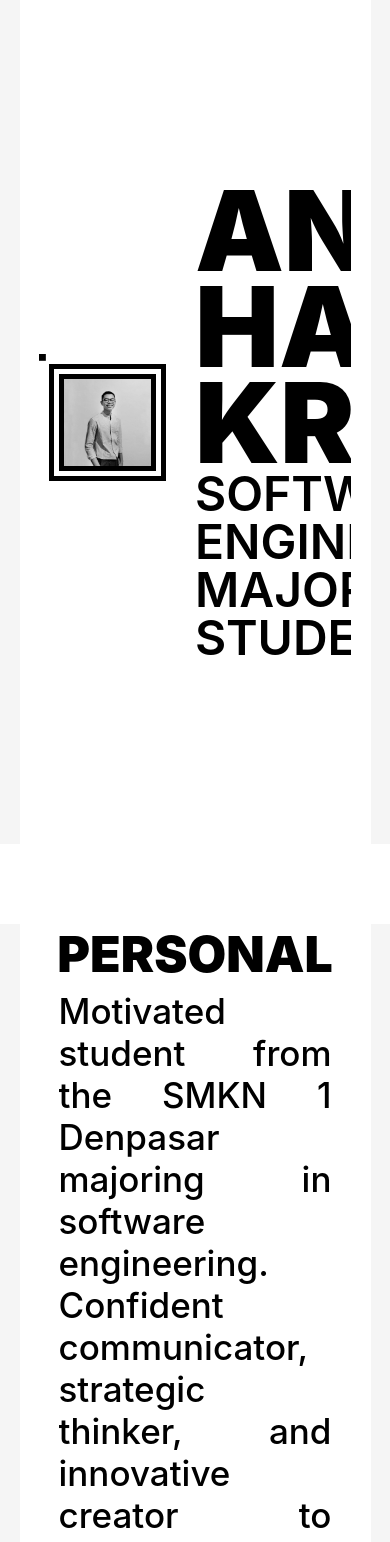
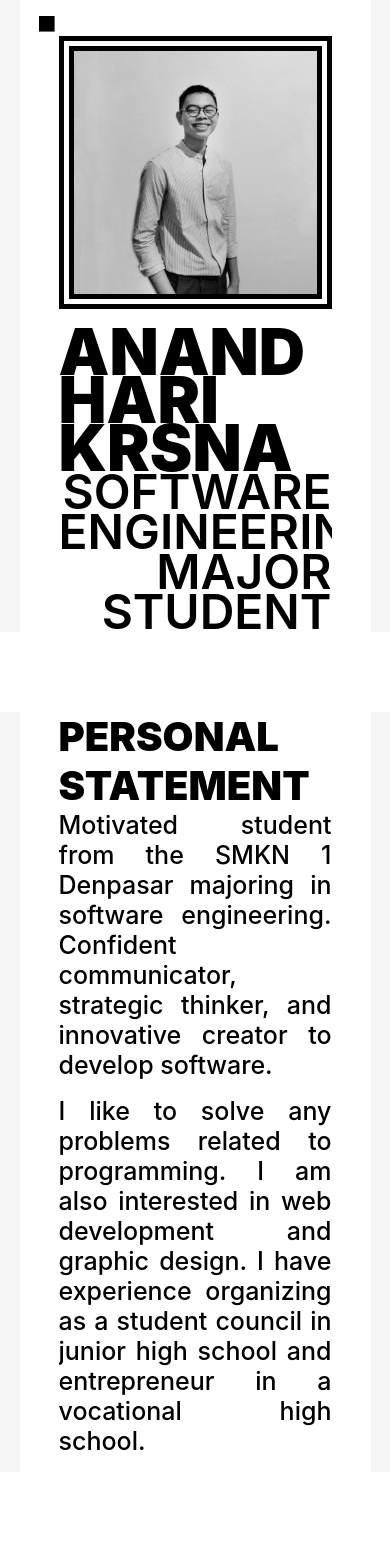
Before and after one commit to Sena-Mashira/Intern, a React (Create React App) app: page / in a window 390 px wide. Shown: the top 1542 px of the page. Built offline with nearby package versions, Linux system fonts and the light colour scheme.

Commit message:
update build for gh-pages

```diff
--- a/package.json
+++ b/package.json
@@ -1,7 +1,7 @@
 {
   "name": "3",
   "version": "0.1.0",
-  "homepage": "https://gitname.github.io/react-gh-pages",
+  "homepage": "https://sena-mashira.github.io/intern",
   "private": true,
   "dependencies": {
     "@testing-library/jest-dom": "^5.16.5",
--- a/src/App.css
+++ b/src/App.css
@@ -34,7 +34,7 @@ html,
 }
 
 .main > :not(.landing) {
-  margin: 5rem 0 ;
+  margin: 5rem 0;
 }
 
 .landing,
@@ -157,10 +157,10 @@ html,
   text-transform: uppercase;
   font-weight: 900;
   line-height: 6rem;
-
+  height: auto;
 }
 
-.name h1::before {
+/* .name h1::before {
   content: "";
   top: 0;
   left: 0;
@@ -180,7 +180,7 @@ html,
   background-size: 100% 100%;
   background-image: linear-gradient(white, white);
   background-repeat: no-repeat;
-}
+} */
 
 .profile-text-container p {
   overflow: hidden;
@@ -285,7 +285,7 @@ html,
 }
 
 .experience,
-.project {
+.project, .skill {
   width: 100%;
   height: 200vh;
   display: flex;
@@ -317,12 +317,13 @@ html,
   font-size: 3rem;
 }
 
-.about-container p {
+.about-container p, ul {
   font-size: 2rem;
   color: dimgray;
 }
 
-.skill ul, .language ul {
+.skill ul,
+.language ul {
   display: flex;
   flex-direction: row;
   color: black;
@@ -360,3 +361,315 @@ html,
 .language li:hover {
   padding: 40px 60px;
 }
+
+.project span {
+  height: fit-content;
+  position: relative;
+}
+
+.project a {
+  text-decoration: none;
+  font-size: 2rem;
+  color: white;
+  text-transform: uppercase;
+}
+
+.project button {
+  background-color: black;
+  padding: 20px 40px;
+  transition: 0.5s;
+  border: none;
+}
+
+.project button:hover {
+  padding: 20px 50px;
+}
+
+/* Responsive */
+@media only screen and (max-width: 550px) {
+
+  .landing,
+  .summary {
+    height: auto;
+    overflow: hidden;
+  }
+
+  .header {
+    height: auto;
+    display: flex;
+    flex-direction: column;
+    align-items: center;
+    justify-content: center;
+    padding-top: 1rem;
+  }
+
+  .about-container {
+    display: flex;
+    flex-direction: column;
+    justify-content: center;
+    width: 90vw;
+  }
+
+  .photo-container {
+    width: 80vw;
+  }
+
+  .photo-container span {
+    width: 70vw;
+  }
+
+  .little-box {
+    width: 80vw;
+  }
+
+  .foto-diri {
+    width: 70vw;
+  }
+
+  .profile-text-container span {
+    height: 100%;
+  }
+  .profile-text-container {
+    width: 70vw;
+    height: fit-content;
+  }
+
+  .profile-text-container .name h1 {
+    font-size: 4rem;
+    line-height: 3rem;
+    height: 100%;
+  }
+
+  .profile-text-container p {
+    font-size: 2.3rem;
+    font-weight: 600;
+    line-height: 2.5rem;
+  }
+
+  .statement {
+    height: auto;
+    display: flex;
+    justify-content: flex-start;
+    align-items: center;
+    flex-direction: column;
+  }
+
+  .statement-container {
+    width: 70vw;
+  }
+
+  .title {
+    text-align: left;
+    font-size: 40px;
+  }
+
+  .personal-statement > * {
+    font-size: 25px;
+  }
+
+  .about-container h2 {
+    font-size: 2.5rem;
+    background-color: black;
+    color: white;
+    padding: 5px 10px;
+  }
+
+  .about-container h3 {
+    font-size: 2.5rem;
+  }
+
+  .about-container h4 {
+    font-size: 2rem;
+  }
+
+  .about-container p, ul {
+    font-size: 1.5rem;
+  }
+
+  .education,
+  .experience,
+  .project,
+  .language,
+  .skill {
+    width: 70vw;
+  }
+
+.education,
+.language {
+  width: 100%;
+  height: 100vh;
+}
+
+.project, .skill {
+  height: 200vh;
+}
+
+.experience{
+  height: 100%;
+}
+
+  .skill ul, .language ul {
+    gap: 5px;
+  }
+
+  .skill li {
+    padding: 10px 20px;
+  }
+  .skill li:hover {
+    padding: 10px 20px;
+  }
+  .language li {
+    padding: 30px;
+  }
+  .language li:hover {
+    padding: 30px 40px;
+  }
+  .project a {
+    font-size: 1rem;
+  }
+  .project button {
+    padding: 5px 20px;
+    width: 100%;
+  }
+  .project :hover {
+    padding: 10px 30px;
+  }
+
+}
+
+@media only screen and (max-width: 820px) {
+
+  .landing,
+  .summary {
+    height: auto;
+    overflow: hidden;
+  }
+
+  .header {
+    height: auto;
+    display: flex;
+    flex-direction: column;
+    align-items: center;
+    justify-content: center;
+    padding-top: 1rem;
+  }
+
+  .about-container {
+    display: flex;
+    flex-direction: column;
+    justify-content: center;
+    width: 90vw;
+  }
+
+  .photo-container {
+    width: 80vw;
+  }
+
+  .photo-container span {
+    width: 70vw;
+  }
+
+  .little-box {
+    width: 80vw;
+  }
+
+  .foto-diri {
+    width: 70vw;
+  }
+
+  .profile-text-container span {
+    height: 100%;
+  }
+  .profile-text-container {
+    width: 70vw;
+    height: fit-content;
+  }
+
+  .profile-text-container .name h1 {
+    font-size: 4rem;
+    line-height: 3rem;
+    height: 100%;
+  }
+
+  .profile-text-container p {
+    font-size: 3rem;
+    font-weight: 600;
+    line-height: 2.5rem;
+  }
+
+  .statement {
+    height: auto;
+    display: flex;
+    justify-content: flex-start;
+    align-items: center;
+    flex-direction: column;
+  }
+
+  .statement-container {
+    width: 70vw;
+  }
+
+  .title {
+    text-align: left;
+    font-size: 40px;
+  }
+
+  .personal-statement > * {
+    font-size: 25px;
+  }
+
+  .about-container h2 {
+    font-size: 2.5rem;
+    background-color: black;
+    color: white;
+    padding: 5px 10px;
+  }
+
+  .about-container h3 {
+    font-size: 2.5rem;
+  }
+
+  .about-container h4 {
+    font-size: 2rem;
+  }
+
+  .about-container p, ul {
+    font-size: 1.5rem;
+  }
+
+  .education,
+  .experience,
+  .project,
+  .language,
+  .skill {
+    width: 70vw;
+  }
+
+  .skill ul, .language ul {
+    gap: 5px;
+  }
+
+  .skill li {
+    padding: 10px 20px;
+  }
+  .skill li:hover {
+    padding: 10px 20px;
+  }
+  .language li {
+    padding: 30px;
+  }
+  .language li:hover {
+    padding: 30px 40px;
+  }
+  .project a {
+    font-size: 1rem;
+  }
+  .project button {
+    padding: 5px 20px;
+    width: 100%;
+  }
+  .project :hover {
+    padding: 10px 30px;
+  }
+
+}
--- a/src/components/about/experience.js
+++ b/src/components/about/experience.js
@@ -13,7 +13,9 @@ function Experience() {
                 <h4>Graphic Designer - Freelance</h4>
                 <ul>
                     <li>Created design of product package and social media content for incense products on Facebook and Instagram</li>
+                    <br></br>
                     <li>Documented all activities related to organizational event.</li>
+                    <br></br>
                     <li>
                         Participated in making incense from the beginning to the end of the process (printed the design package and
                         product packaging stage).
--- a/src/components/about/project.js
+++ b/src/components/about/project.js
@@ -5,7 +5,7 @@ function Project() {
                 <h2>.Project</h2>
                 <h3>Fyve Indonesia</h3>
                 <p>This website used for the sale and catalog of electronic products such as CPUs, keyboards, mice, etc.</p>
-                <button><a href="https://sena-mashira.github.io/fyve/">visit site</a></button>
+                <button><a href="https://sena-mashira.github.io/fyve/" target="_blank">visit site</a></button>
             </span>
         </div>
     )
```
